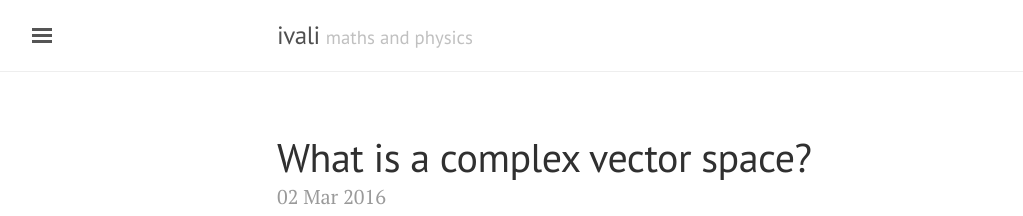
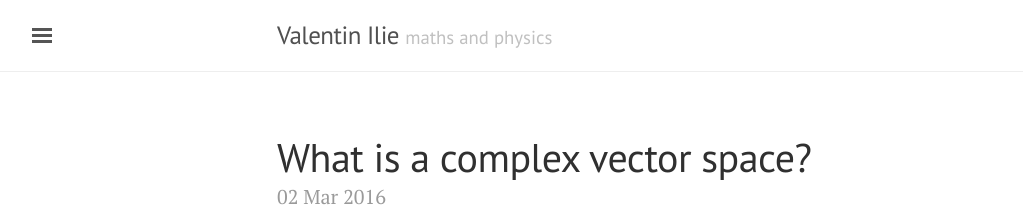
Before and after one commit to vilie/vilie.github.io, a Jekyll site: the page built from index.html, in a window 1280 px wide and 900 px high. Shown: the top 216 px of the window, without its empty margins (3-1026 px from the left). Built offline with Jekyll 4.4.1, drawn with Linux system fonts in a browser that asks for light colours; formulas are drawn with MathJax 3; the list of posts is cut into pages by our own code.

Commit message:
config: Add complete name
Signed-off-by: Valentin Ilie <valentin.ilie@gmail.com>

```diff
--- a/_config.yml
+++ b/_config.yml
@@ -5,7 +5,7 @@ permalink:           pretty
 # relative_permalinks: true
 
 # Setup
-title:               ivali
+title:               Valentin Ilie
 tagline:             'maths and physics'
 description:         'What a fine day for science.'
 url:                 http://vilie.github.io
```
